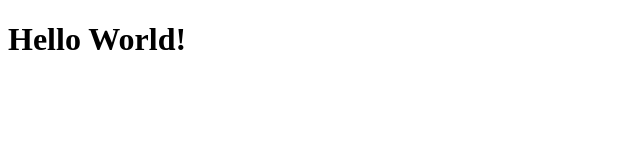
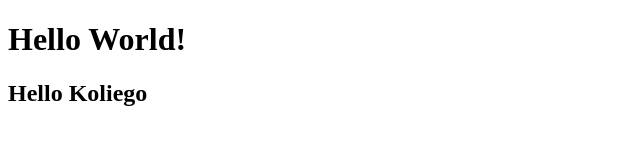
Before and after one commit to Skurczyflak/GitTutorial, a plain HTML site: page index.html in a window 1280 px wide. Shown: the whole page, without its empty margins (0-640 px from the left). Drawn offline with Linux system fonts and the light colour scheme.

Commit message:
koliega-zmiana-testowa `

```diff
--- a/index.html
+++ b/index.html
@@ -7,5 +7,6 @@
 </head>
 <body>
     <h1>Hello World!</h1>
+    <h2>Hello Koliego</h2>
 </body>
 </html>
```
